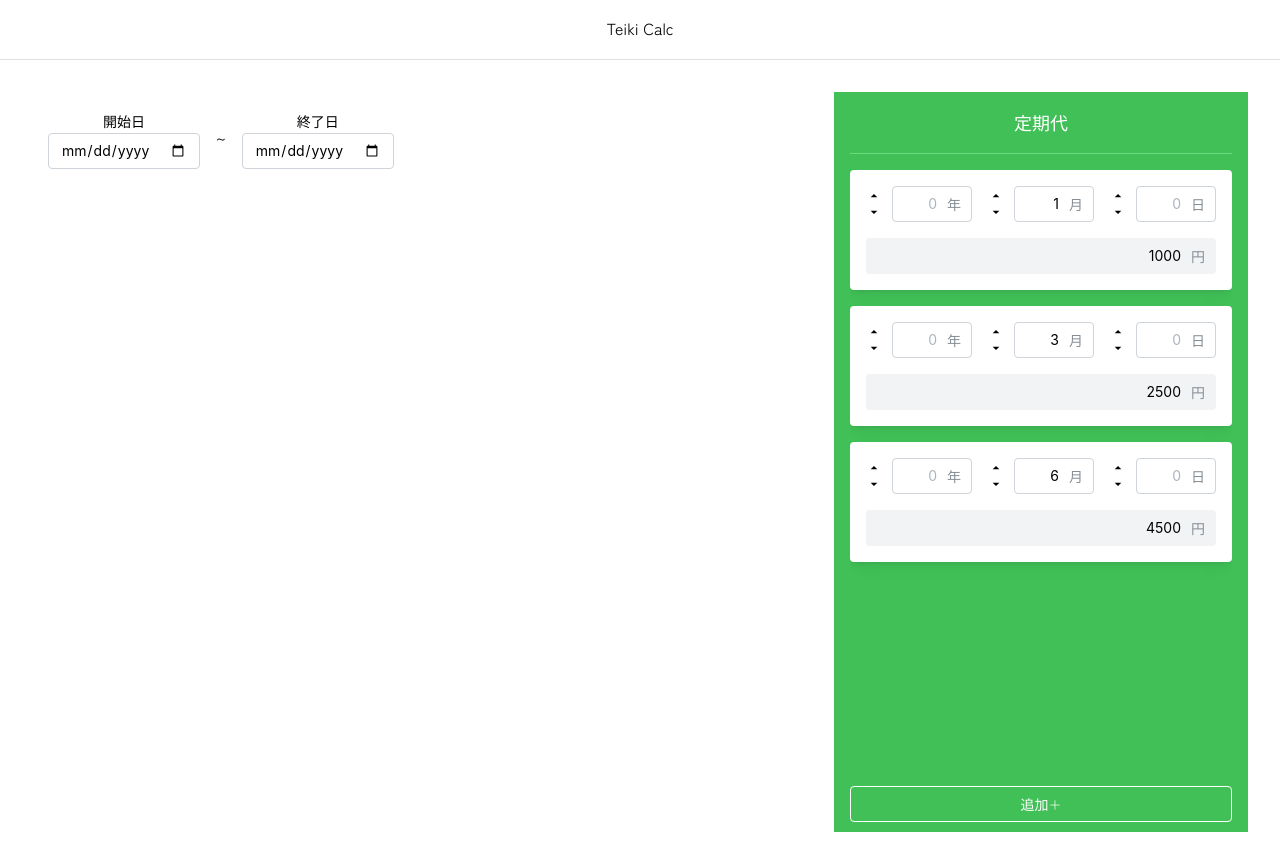
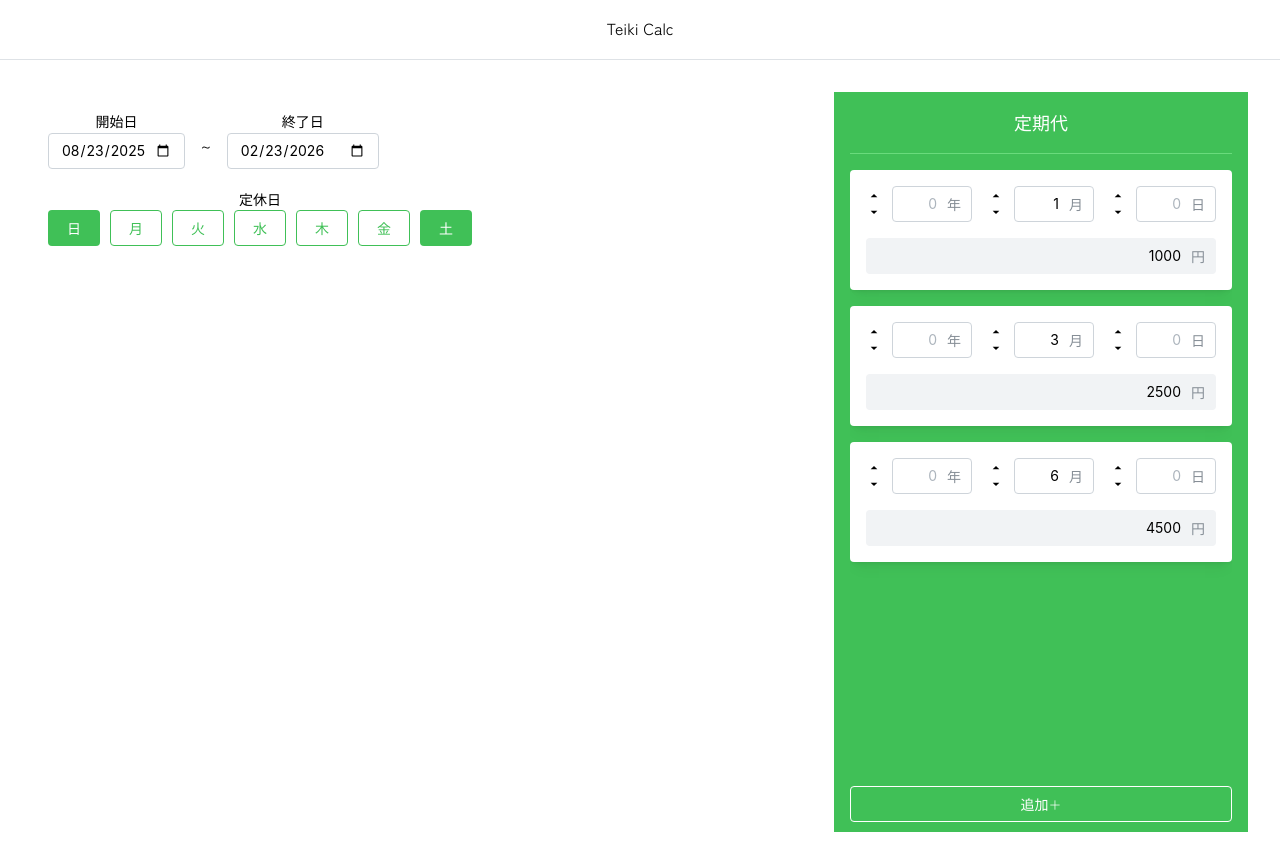
Before and after one commit to i-X-ce/teiki-calc, a React (Vite) app: page / in a window 1280 px wide. Built offline with nearby package versions, Linux system fonts and the light colour scheme.

Commit message:
🎨 開始日と終了日の挙動

```diff
--- a/src/components/CalendarView/index.tsx
+++ b/src/components/CalendarView/index.tsx
@@ -1,16 +1,96 @@
-import { Box, Group, Input, InputWrapper, Text } from '@mantine/core'
+import { Box, Button, Group, Input, InputWrapper, Stack, Text } from '@mantine/core'
+import { addDays, addMonths, format, subDays } from 'date-fns'
+import { useState } from 'react'
+
+type StartEndProps = {
+    start: Date
+    end: Date
+}
 
 function CalendarView() {
+    // 開始日と終了日
+    const [startEndDate, setStartEndDate] = useState<StartEndProps>({
+        start: new Date(Date.now()),
+        end: new Date(addMonths(Date.now(), 6)) // 6か月後,
+    })
+    // 定休日
+    const [selectedDay, setSelectedDay] = useState<Boolean[]>([true, false, false, false, false, false, true])
+
+
+    // 開始日と終了日の変更ハンドラー
+    const handleStartEndDateChange = (e: React.ChangeEvent<HTMLInputElement>, startEndType: keyof StartEndProps) => {
+        const newDate = new Date(e.target.value)
+        setStartEndDate(prev => {
+            let newStart = prev.start, newEnd = prev.end;
+            if (startEndType === "start") {
+                newStart = newDate;
+                if (newStart > newEnd) {
+                    newEnd = addDays(newStart, 1)
+                } else if (newEnd < newStart) {
+                    newEnd = newStart;
+                }
+            } else {
+                newEnd = newDate;
+                if (newEnd < newStart) {
+                    newStart = subDays(newEnd, 1)
+                } else if (newStart > newEnd) {
+                    newStart = newEnd;
+                }
+            }
+            return {
+                start: newStart,
+                end: newEnd
+            }
+        })
+    }
+
+    // 定休日のトグル
+    const toggleDay = (index: number) => {
+        setSelectedDay(prev =>
+            prev.map((_, i) => i === index ? !prev[i] : prev[i])
+        )
+    }
+
     return (
         <Box p={"md"} flex={1}>
+            {/* Tool Box */}
+            <Group gap={"lg"}>
+                <Group align='end'>
+                    <InputWrapper label="開始日" >
+                        <Input type='date'
+                            value={format(startEndDate.start, "yyyy-MM-dd")}
+                            max={format(startEndDate.end, "yyyy-MM-dd")}
+                            onChange={(e) => handleStartEndDateChange(e, "start")}
+                        />
+                    </InputWrapper>
+                    <Text my={"xs"}>~</Text>
+                    <InputWrapper label="終了日" >
+                        <Input type='date'
+                            value={format(startEndDate.end, "yyyy-MM-dd")}
+                            min={format(startEndDate.start, "yyyy-MM-dd")}
+                            onChange={(e) => handleStartEndDateChange(e, "end")}
+                        />
+                    </InputWrapper>
+                </Group>
+                <Stack gap={"1px"}>
+                    <Text size='sm'>定休日</Text>
+                    <Group gap={"xs"}>
+                        {selectedDay.map((isSelected, i) => (
+                            <Button
+                                key={i}
+                                variant={isSelected ? 'filled' : 'outline'}
+                                onClick={() => toggleDay(i)}
+                            >
+                                {['日', '月', '火', '水', '木', '金', '土'][i]}
+                            </Button>
+                        ))}
+                    </Group>
+                </Stack>
+            </Group>
+
+            {/* カレンダー */}
             <Group>
-                <InputWrapper label="開始日" >
-                    <Input type='date' />
-                </InputWrapper>
-                <Text>~</Text>
-                <InputWrapper label="終了日" >
-                    <Input type='date' />
-                </InputWrapper>
+
             </Group>
         </Box>
     )
```
